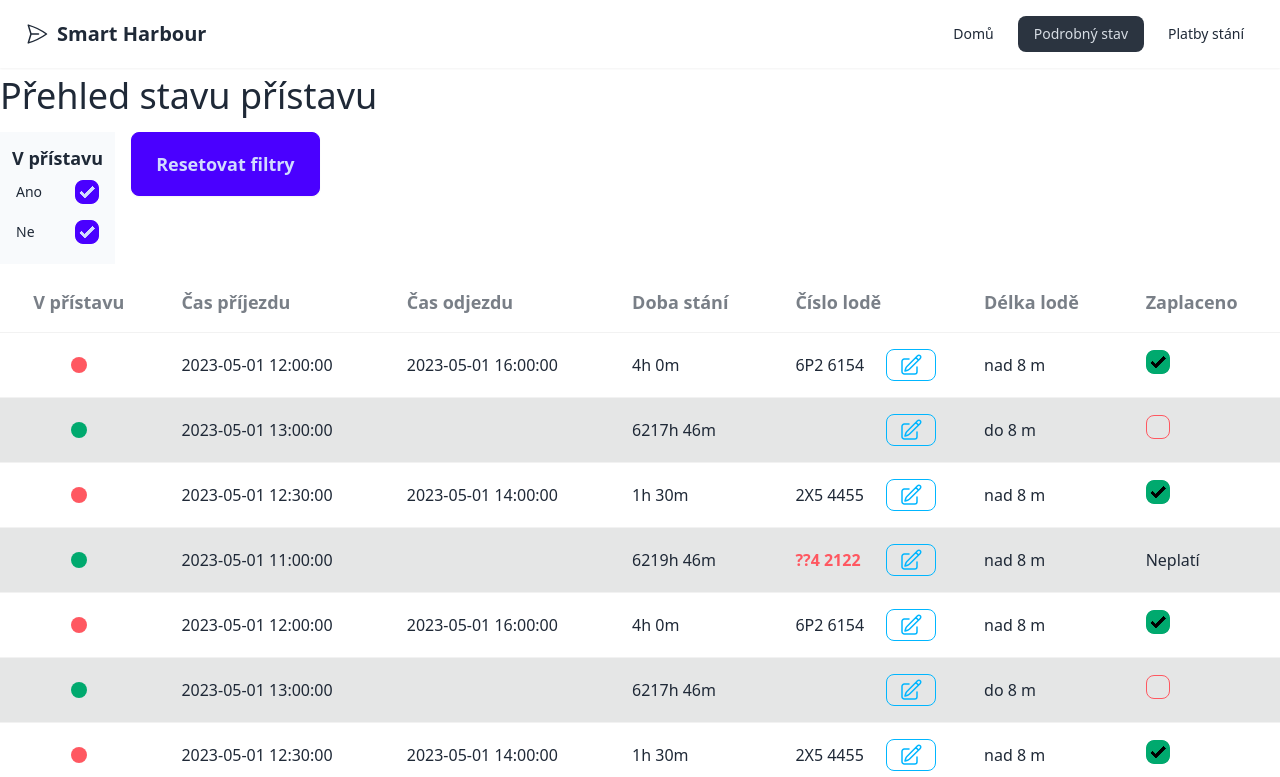
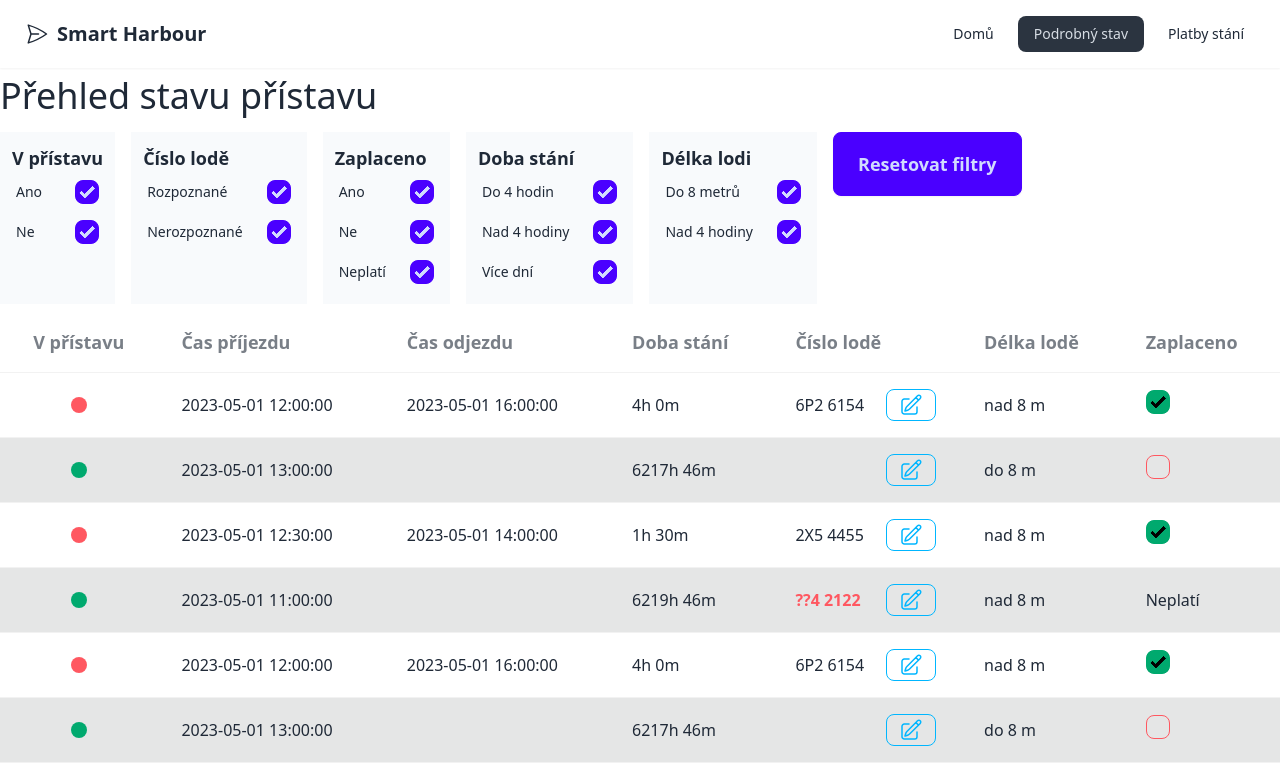
Before and after one commit to rasvob/smart-harbour-app, a React (Vite) app: page /state-details in a window 1280 px wide. Shown: the top 777 px of the page. Built offline with nearby package versions, Linux system fonts and the light colour scheme.

Commit message:
Filtering works

```diff
--- a/src/Data/DataStore.js
+++ b/src/Data/DataStore.js
@@ -68,8 +68,7 @@ export const useBoatStore = create((set, get) => ({
             filteredData = filteredData.filter((item) => {
                 for (let optionIndex = 0; optionIndex < filter.options.length; optionIndex++) {
                     const option = filter.options[optionIndex];
-                    // if (option.value && option.predicate(item)) {
-                    if (option.value) {
+                    if (option.value && option.predicate(item)) {
                         return true;
                     }
                 }
--- a/src/Data/FilterStore.js
+++ b/src/Data/FilterStore.js
@@ -1,25 +1,5 @@
 import { create } from "zustand";
 
-class Filter {
-    constructor(attribute, type, label, predicate, options) {
-        this.attribute = attribute;
-        this.type = type;
-        this.label = label;
-        this.predicate = predicate;
-        this.options = options;
-    }
-}
-
-export const stateDetailsFilter = new Filter(
-    'inHarbour',
-    'checkbox',
-    'V přístavu',
-    (item) => item.outflowTime === null,
-    [
-        {'value': true, 'predicate': (item) => this.predicate(item), 'label': 'Ano'},
-        {'value': true, 'predicate': (item) => !this.predicate(item), 'label': 'Ne'},
-    ],
-);
 
 const stateDetailsFilterTemplates = [
     {
@@ -28,52 +8,52 @@ const stateDetailsFilterTemplates = [
         'label': 'V přístavu',
         'predicate': (item) => item.outflowTime === null,
         'options': [
-            {'value': true, 'predicate': (item) => this.predicate(item), 'label': 'Ano'},
-            {'value': true, 'predicate': (item) => !this.predicate(item), 'label': 'Ne'},
+            {'value': true, 'predicate': (item) => item.outflowTime === null, 'label': 'Ano'},
+            {'value': true, 'predicate': (item) => item.outflowTime !== null, 'label': 'Ne'},
         ],
     },
-    // {
-    //     'attribute': 'boatNumber',
-    //     'type': 'checkbox',
-    //     'label': 'Číslo lodě',
-    //     'predicate': (item) => item.boatNumber && !item.boatNumber.includes('?'),
-    //     'options': [
-    //         {'value': true, 'predicate': (item) => this.predicate(item), 'label': 'Rozpoznané'},
-    //         {'value': true, 'predicate': (item) => !this.predicate(item), 'label': 'Nerozpoznané'},
-    //     ],
-    // },
-    // {
-    //     'attribute': 'payedState',
-    //     'type': 'checkbox',
-    //     'label': 'Zaplaceno',
-    //     'predicate': (item) => item.payedState === 'Ano',
-    //     'options': [
-    //         {'value': true, 'predicate': (item) => item.payedState === 'Ano', 'label': 'Ano'},
-    //         {'value': true, 'predicate': (item) => item.payedState === 'Ne', 'label': 'Ne'},
-    //         {'value': true, 'predicate': (item) => item.payedState === 'Neplatí', 'label': 'Neplatí'},
-    //     ],
-    // },
-    // {
-    //     'attribute': 'outflowTime',
-    //     'type': 'checkbox',
-    //     'label': 'Doba stání',
-    //     'predicate': (item) => harbourTimeToHours(item.inflowTime, item.outflowTime) < 4.0,
-    //     'options': [
-    //         {'value': true, 'predicate': (item) => this.predicate(item), 'label': 'Do 4 hodin'},
-    //         {'value': true, 'predicate': (item) => (harbourTimeToHours(item.inflowTime, item.outflowTime) >= 4.0 && harbourTimeToHours(item.inflowTime, item.outflowTime) <= 24.0), 'label': 'Nad 4 hodiny'},
-    //         {'value': true, 'predicate': (item) => harbourTimeToHours(item.inflowTime, item.outflowTime) > 24.0, 'label': 'Více dní'},
-    //     ],
-    // },
-    // {
-    //     'attribute': 'boatLength',
-    //     'type': 'checkbox',
-    //     'label': 'Délka lodi',
-    //     'predicate': (item) => item.boatLength === 'do 8 m',
-    //     'options': [
-    //         {'value': true, 'predicate': (item) => this.predicate(item), 'label': 'Do 8 metrů'},
-    //         {'value': true, 'predicate': (item) => !this.predicate(item), 'label': 'Nad 4 hodiny'},
-    //     ],
-    // },
+    {
+        'attribute': 'boatNumber',
+        'type': 'checkbox',
+        'label': 'Číslo lodě',
+        'predicate': (item) => item.boatNumber && !item.boatNumber.includes('?'),
+        'options': [
+            {'value': true, 'predicate': (item) => item.boatNumber && !item.boatNumber.includes('?'), 'label': 'Rozpoznané'},
+            {'value': true, 'predicate': (item) => !(item.boatNumber && !item.boatNumber.includes('?')), 'label': 'Nerozpoznané'},
+        ],
+    },
+    {
+        'attribute': 'payedState',
+        'type': 'checkbox',
+        'label': 'Zaplaceno',
+        'predicate': (item) => item.payedState === 'Ano',
+        'options': [
+            {'value': true, 'predicate': (item) => item.payedState === 'Ano', 'label': 'Ano'},
+            {'value': true, 'predicate': (item) => item.payedState === 'Ne', 'label': 'Ne'},
+            {'value': true, 'predicate': (item) => item.payedState === 'Neplatí', 'label': 'Neplatí'},
+        ],
+    },
+    {
+        'attribute': 'outflowTime',
+        'type': 'checkbox',
+        'label': 'Doba stání',
+        'predicate': (item) => harbourTimeToHours(item.inflowTime, item.outflowTime) < 4.0,
+        'options': [
+            {'value': true, 'predicate': (item) => harbourTimeToHours(item.inflowTime, item.outflowTime) < 4.0, 'label': 'Do 4 hodin'},
+            {'value': true, 'predicate': (item) => (harbourTimeToHours(item.inflowTime, item.outflowTime) >= 4.0 && harbourTimeToHours(item.inflowTime, item.outflowTime) <= 24.0), 'label': 'Nad 4 hodiny'},
+            {'value': true, 'predicate': (item) => harbourTimeToHours(item.inflowTime, item.outflowTime) > 24.0, 'label': 'Více dní'},
+        ],
+    },
+    {
+        'attribute': 'boatLength',
+        'type': 'checkbox',
+        'label': 'Délka lodi',
+        'predicate': (item) => item.boatLength === 'do 8 m',
+        'options': [
+            {'value': true, 'predicate': (item) => item.boatLength === 'do 8 m', 'label': 'Do 8 metrů'},
+            {'value': true, 'predicate': (item) => item.boatLength === 'nad 8 m', 'label': 'Nad 4 hodiny'},
+        ],
+    },
 ];
 
 function harbourTimeToHours(inflowTime, outflowTime) {
```
